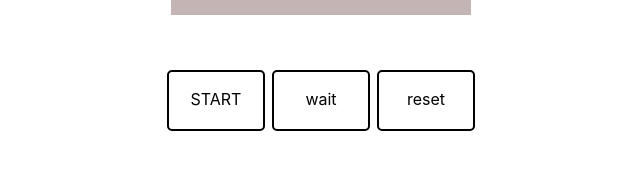
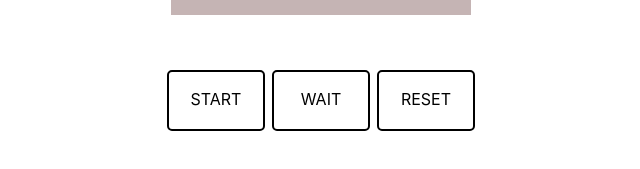
Before and after one commit to SavDelMar/timer-react, a React (Create React App) app: page / in a window 1280 px wide. Shown: the part 165-334 px from the top of the page, without its empty margins (319-959 px from the left). Built offline with nearby package versions, Linux system fonts and the light colour scheme.

Commit message:
finished 1

```diff
--- a/src/App.js
+++ b/src/App.js
@@ -9,17 +9,24 @@ function App() {
   const [seconds, setSeconds] = useState(0);
   const [minutes, setMinutes] = useState(0);
   const [hours, setHours] = useState(0);
+  const [isOn, setIsOn] = useState(false);
+
   const [buttonName, setButtonName] = useState('START');
+  const timer = interval(1000);
 
-  // let time = interval(1000);
-  const subscription = interval(1000);
   function startTimer() {
-    subscription
+    if (isOn === true) {
+      allSeconds = 1;
+    } else {
+      allSeconds = seconds + 1;
+    }
+    timer
       .pipe(
-        map((v) => allSeconds++),
-        takeUntil(fromEvent(document.querySelector('.controls'), 'click')),
+        map(() => allSeconds++),
+        takeUntil(fromEvent(document.querySelectorAll('.button--stop'), 'click')),
       )
       .subscribe((res) => {
+        setIsOn(true);
         setSeconds(res % 60);
         setMinutes(((res - (res % 60)) % 3600) / 60);
         setHours(Math.floor(res / 3600));
@@ -28,15 +35,20 @@ function App() {
   }
 
   function stopTimer() {
-    console.log('i cant stop');
     setButtonName('START');
     setSeconds(0);
     setMinutes(0);
     setHours(0);
   }
   function pauseTimer() {
-    console.log('i cant paused');
-    console.log(seconds, minutes, hours);
+    if (isOn === true) {
+      document.querySelector('.button--stop').click();
+      setButtonName('START');
+      setSeconds(seconds);
+      setMinutes(minutes);
+      setHours(hours);
+      setIsOn(false);
+    }
   }
   function resetTimer() {
     setSeconds(0);
--- a/src/Components/Button.jsx
+++ /dev/null
@@ -1,11 +0,0 @@
-import React from 'react';
-
-function Button({ name, onClick, onDoubleClick, className }) {
-  return (
-    <div onClick={onClick} onDoubleClick={onDoubleClick} className={`button ${'' ?? className}`}>
-      {name}
-    </div>
-  );
-}
-
-export default Button;
--- /dev/null
+++ b/src/Components/Buttons.jsx
@@ -0,0 +1,16 @@
+import React from 'react';
+
+export function Button({ name, onClick, onDoubleClick }) {
+  return (
+    <div onClick={onClick} onDoubleClick={onDoubleClick} className={`button button--stop`}>
+      {name}
+    </div>
+  );
+}
+export function ButtonWait({ name, onDoubleClick }) {
+  return (
+    <div onDoubleClick={onDoubleClick} className={`button button--wait`}>
+      {name}
+    </div>
+  );
+}
--- a/src/Components/Controls.jsx
+++ b/src/Components/Controls.jsx
@@ -1,5 +1,5 @@
 import React, { useState } from 'react';
-import Button from './Button';
+import { Button, ButtonWait } from './Buttons';
 
 function Controls({ start, stop, pause, reset, buttonStartStopName }) {
   const [seconds, setSeconds] = useState(0);
@@ -14,13 +14,12 @@ function Controls({ start, stop, pause, reset, buttonStartStopName }) {
   return (
     <div className="controls">
       <Button onClick={buttonStartStopName === 'START' ? start : stop} name={buttonStartStopName} />
-      <Button
-        className=".wait--button"
+      <ButtonWait
         onDoubleClick={differ < 300 ? pause : console.log('more then 300ms')}
         onClick={onClick}
-        name={'wait'}
+        name={'WAIT'}
       />
-      <Button onClick={reset} name={'reset'} />
+      <Button onClick={reset} name={'RESET'} />
     </div>
   );
 }
--- a/src/Components/Timer.jsx
+++ b/src/Components/Timer.jsx
@@ -4,7 +4,7 @@ function Timer({ sec, min, h }) {
   let timerValue = `${h > 9 ? h : `0${h}`} : ${min > 9 ? min : `0${min}`} : ${
     sec > 9 ? sec : `0${sec}`
   }`;
-  return <div className="timer">{timerValue}</div>;
+  return <div className={`timer`}>{timerValue}</div>;
 }
 
 export default Timer;
```
